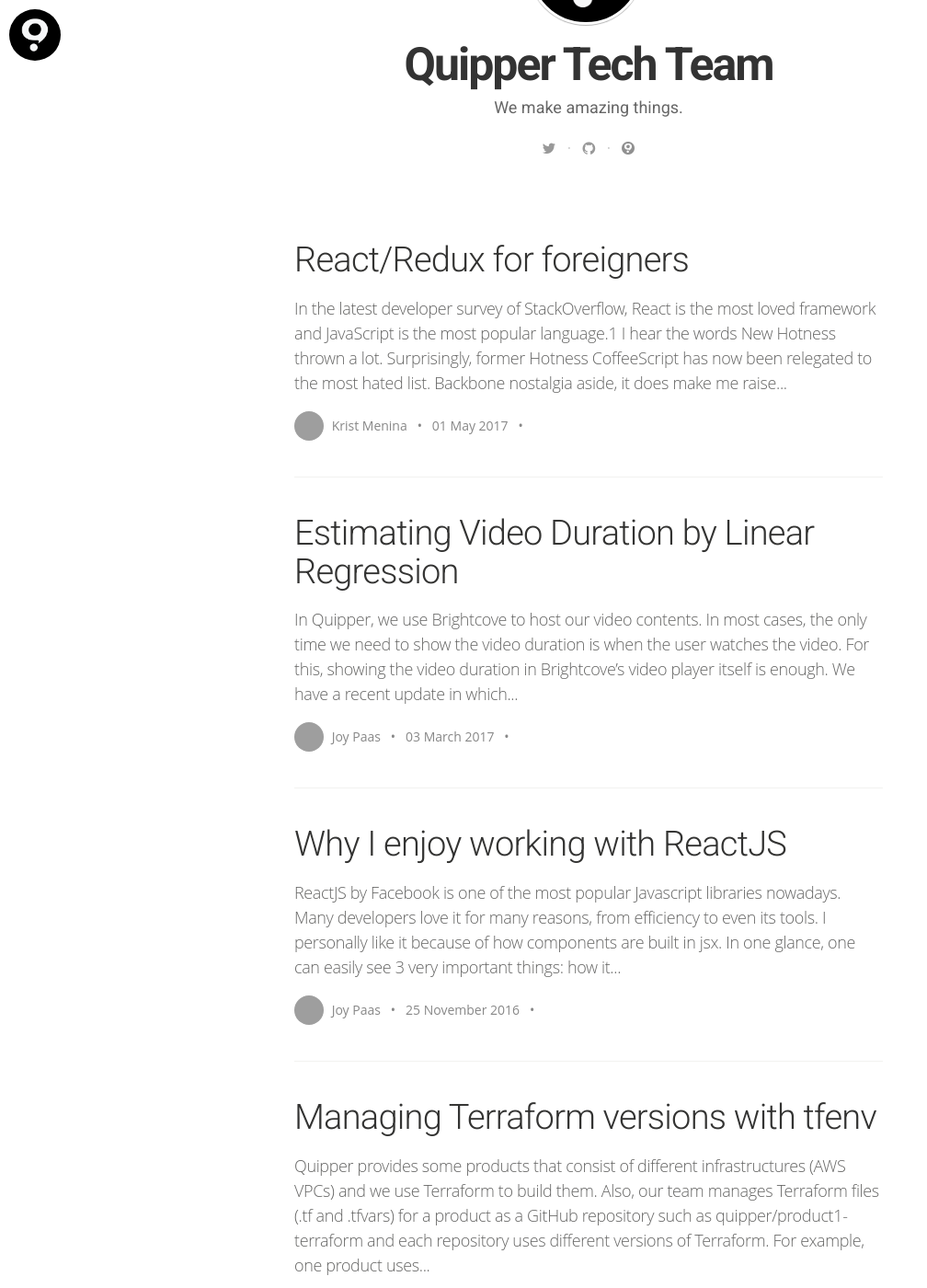
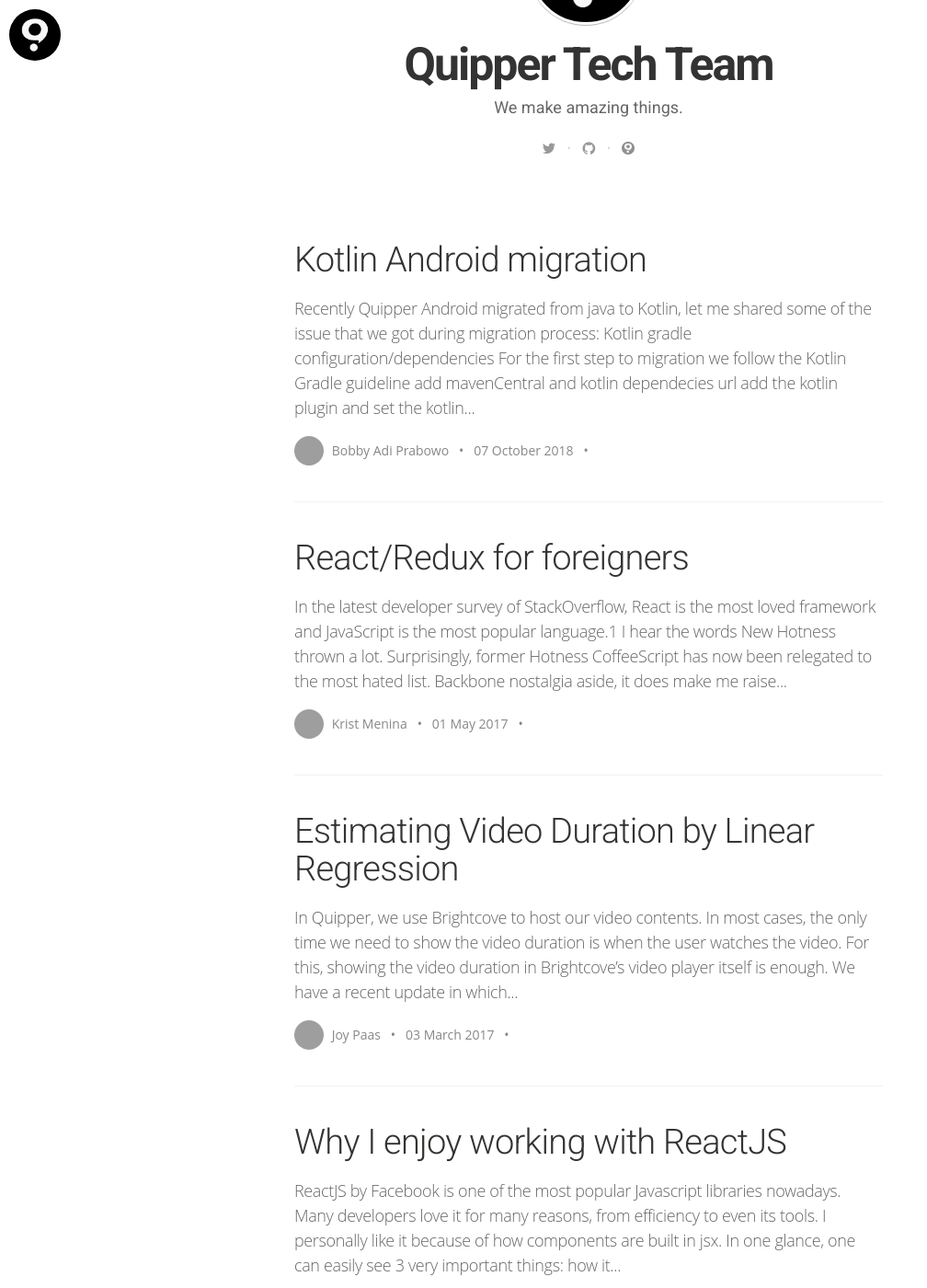
Before and after one commit to tamatamvan/quipper.github.io, a Jekyll site: the page built from index.html, in a window 1280 px wide and 1400 px high, scrolled down 639 px. Shown: the whole window at 92% size, without its empty margins (0-1008 px from the left). Built offline with Jekyll 4.4.1, drawn with Linux system fonts in a browser that asks for light colours; nearby versions of some CDN libraries; some web fonts are replaced; the list of posts is cut into pages by our own code; comment, search, counter and statistics services are not loaded; some of the changed text lies outside the part shown; grey boxes are pictures that could not be loaded.

Commit message:
add bopbi and add kotlin migration post

````diff
--- a/_config.yml
+++ b/_config.yml
@@ -77,3 +77,6 @@ authors:
   kristm:
     name: Krist Menina
     image: https://avatars2.githubusercontent.com/u/375711?s=160
+  bopbi:
+    name: Bobby Adi Prabowo
+    image: https://avatars0.githubusercontent.com/u/131628?s=160
--- /dev/null
+++ b/_posts/2018-10-07-kotlin-android-migration.markdown
@@ -0,0 +1,25 @@
+---
+layout: post
+title:  "Kotlin Android migration"
+date:   2018-10-07 10:00:00
+author: bopbi
+comments: true
+---
+
+Recently Quipper Android migrated from java to Kotlin, let me shared some of the issue that we got during migration process:
+
+## Kotlin gradle configuration/dependencies
+For the first step to migration we follow the [Kotlin Gradle guideline](https://kotlinlang.org/docs/reference/using-gradle.html)
+
+- add mavenCentral and kotlin dependecies url
+- add the kotlin plugin and set the kotlin version
+- replace any ```annotationProcessor``` to ```kapt```
+- implement all of the changes above to all module, since the existing source is consist of multiple modules
+
+## Existing library problem
+The first problem we encountered is the conflict with the [Lombok](https://projectlombok.org/) library, during compilation it always shows error for any property annotated with ```@Getter```, for this we need to manually remove the annotation and generate the required getter and setter, but still it affected a lot of source code, for this process it took almost 2-3 days (change and review) and during migration we still maintain any unused getter and setter
+
+## Existing java source code
+[Kotlin visibility](https://kotlinlang.org/docs/reference/visibility-modifiers.html) access is different with java, on the existing code some implementation class is designed to be injected, so we have to violate/detour from the existing architecture.
+
+Java Nullability, the existing code is using a lot of ```Callback``` mechanism, and since java param/property is nullable by default, on the Kotlin code any property/function that are comming from existing code is nullable unless it proven otherwise.
````
